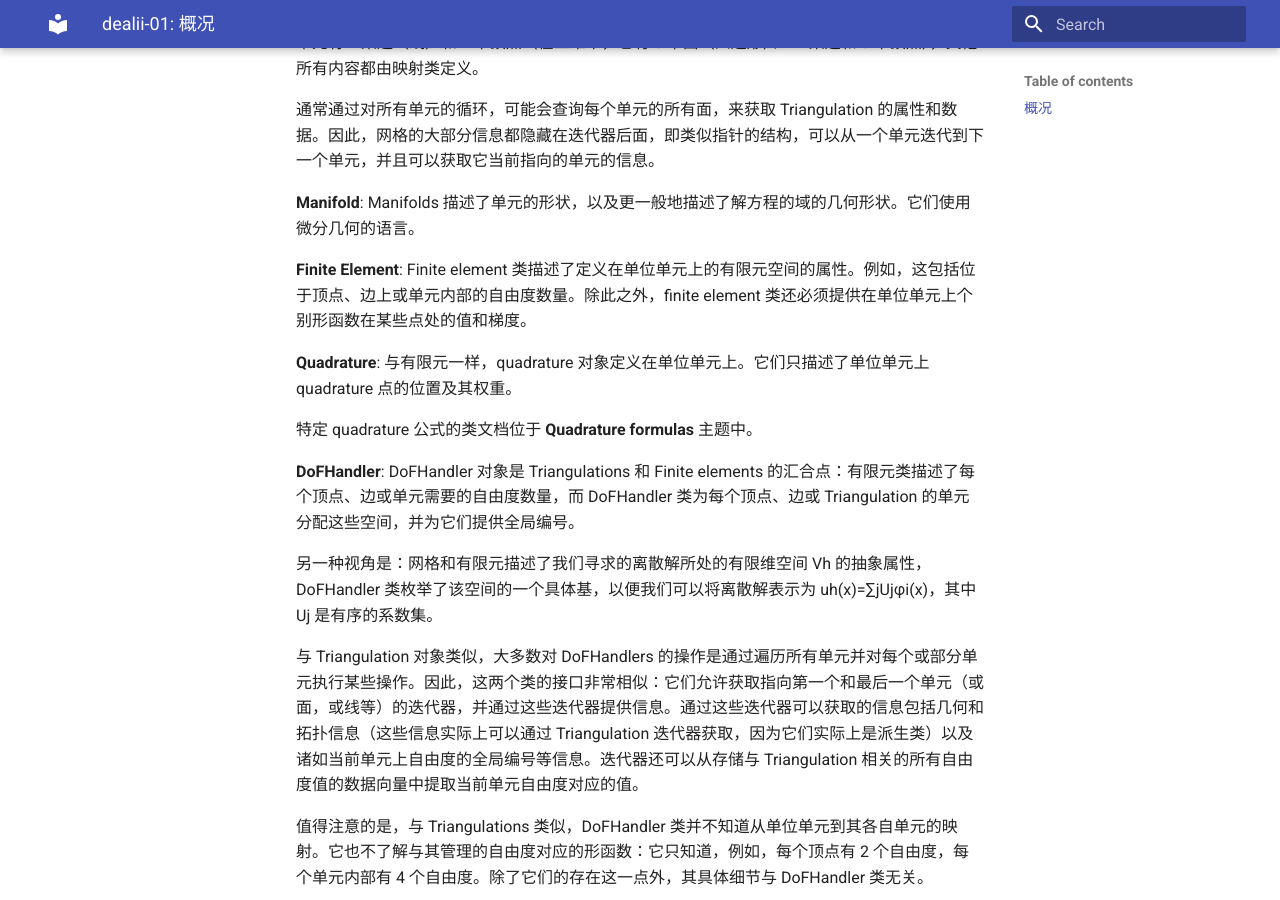
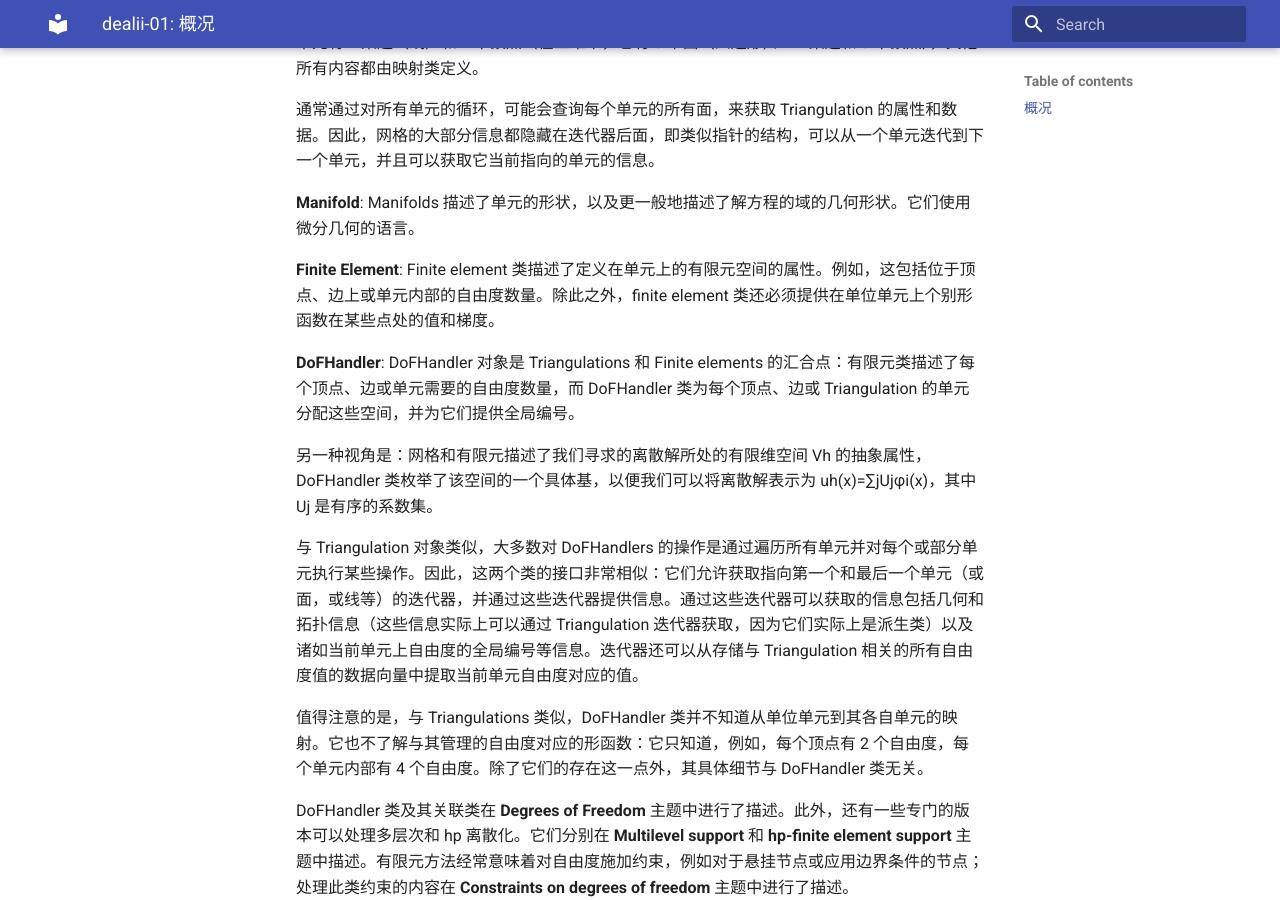
Before and after one commit to ymma98/technotes, an MkDocs documentation site: the page built from docs/FEM/dealii-01_概况.md, in a window 1280 px wide and 900 px high, scrolled down 415 px. Built offline with MkDocs 1.6.1 and Material for MkDocs 9.7.7, drawn with Linux system fonts in a browser that asks for light colours.

Commit message:
docs/FEM/dealii-01_概况.md updated from https://stackedit.cn/

```diff
--- a/docs/FEM/dealii-01_概况.md
+++ b/docs/FEM/dealii-01_概况.md
@@ -14,12 +14,9 @@ Triangulation 存储网格的几何和拓扑属性：单元如何连接及其顶
 
 **Manifold**: Manifolds 描述了单元的形状，以及更一般地描述了解方程的域的几何形状。它们使用微分几何的语言。
 
-**Finite Element**: Finite element 类描述了定义在单位单元上的有限元空间的属性。例如，这包括位于顶点、边上或单元内部的自由度数量。除此之外，finite element 类还必须提供在单位单元上个别形函数在某些点处的值和梯度。
+**Finite Element**: Finite element 类描述了定义在单元上的有限元空间的属性。例如，这包括位于顶点、边上或单元内部的自由度数量。除此之外，finite element 类还必须提供在单位单元上个别形函数在某些点处的值和梯度。
 
 
-**Quadrature**: 与有限元一样，quadrature 对象定义在单位单元上。它们只描述了单位单元上 quadrature 点的位置及其权重。
-
-特定 quadrature 公式的类文档位于 **Quadrature formulas** 主题中。
 
 **DoFHandler**: DoFHandler 对象是 Triangulations 和 Finite elements 的汇合点：有限元类描述了每个顶点、边或单元需要的自由度数量，而 DoFHandler 类为每个顶点、边或 Triangulation 的单元分配这些空间，并为它们提供全局编号。
 
```
Also changed, not shown: other parts of docs/FEM/dealii-01_概况.md (+3 -2 lines).
